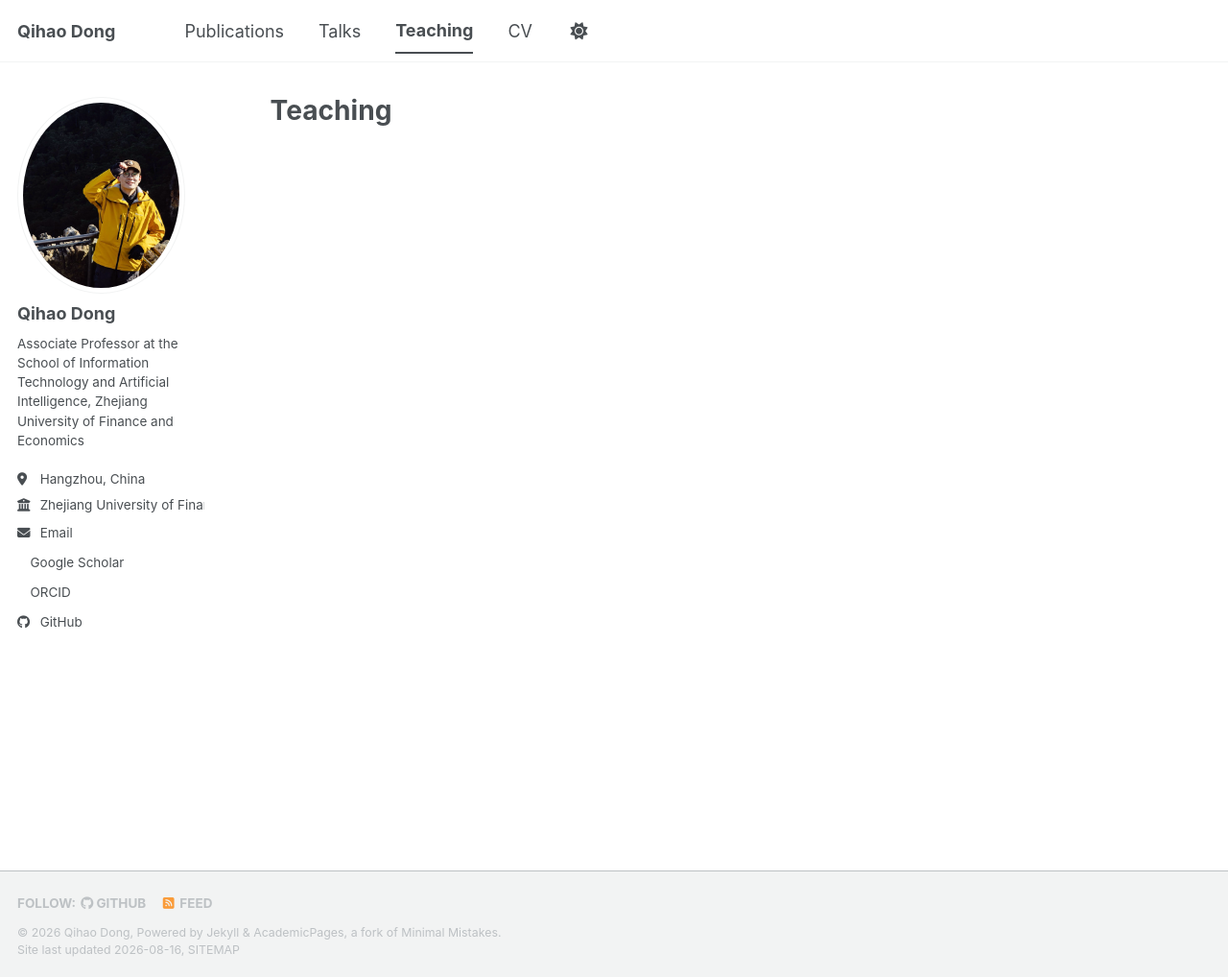
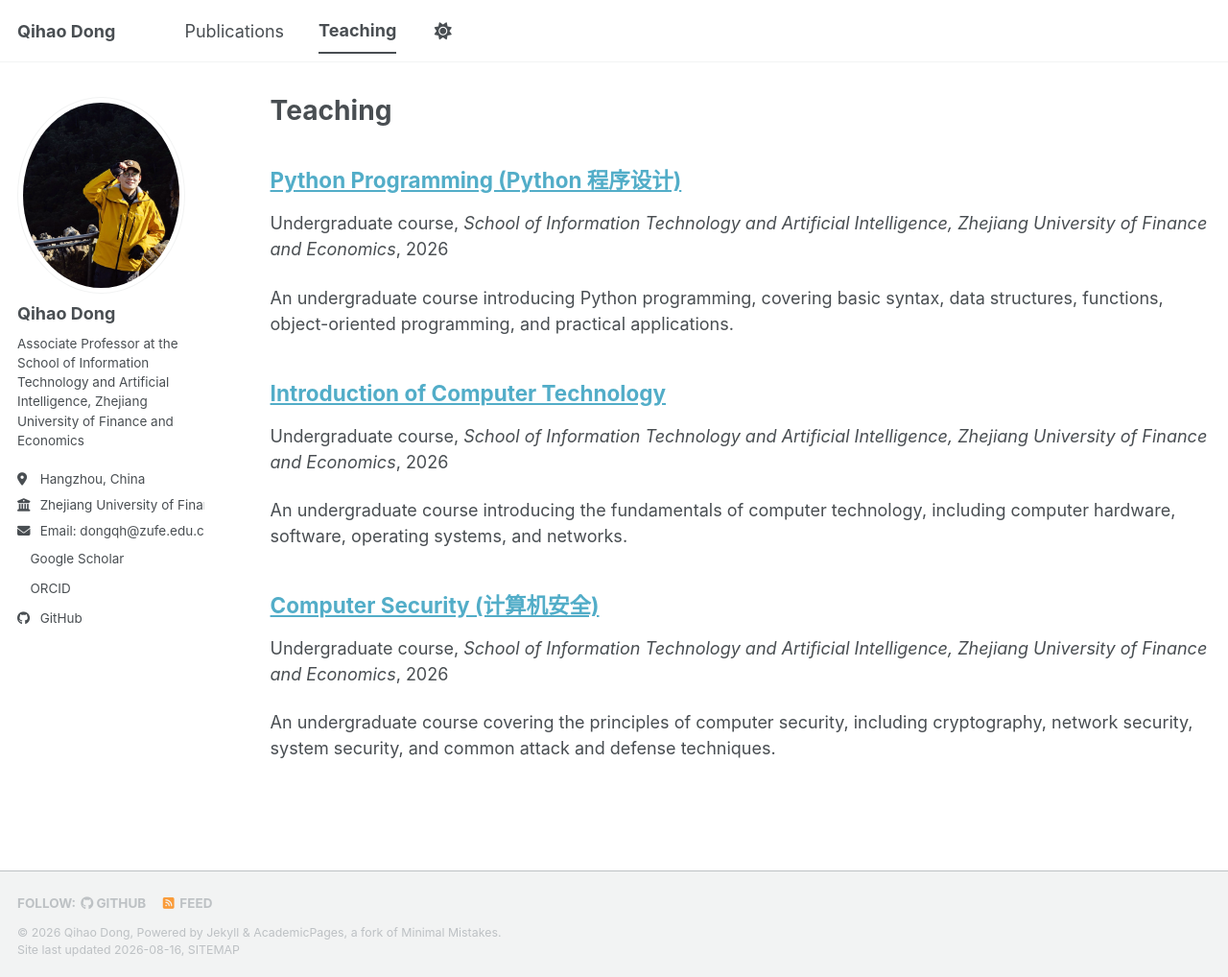
Before and after one commit to CobbD/CobbD.github.io, a Jekyll site: the page built from _pages/teaching.html, in a window 1280 px wide and 1018 px high. Shown: the whole window at 96% size. Built offline with Jekyll 4.4.1, drawn with Linux system fonts in a browser that asks for light colours; a style sheet for code colours, icons or effects is not loaded.

Commit message:
feat: simplify nav, add teaching courses and weiqi-style publications

```diff
--- a/_data/navigation.yml
+++ b/_data/navigation.yml
@@ -11,14 +11,8 @@ main:
   - title: "Publications"
     url: /publications/
 
-  - title: "Talks"
-    url: /talks/
-
   - title: "Teaching"
     url: /teaching/
 
-  - title: "CV"
-    url: /cv/
-
   # - title: "CV"
   #   url: /cv-json/
--- a/_includes/author-profile.html
+++ b/_includes/author-profile.html
@@ -34,7 +34,7 @@
         <li><a href="{{ author.uri }}"><i class="fas fa-fw fa-link icon-pad-right" aria-hidden="true"></i>{{ site.data.ui-text[site.locale].website_label | default: "Website" }}</a></li>
       {% endif %}
       {% if author.email %}
-        <li><a href="mailto:{{ author.email }}"><i class="fas fa-fw fa-envelope icon-pad-right" aria-hidden="true"></i>{{ site.data.ui-text[site.locale].email_label | default: "Email" }}</a></li>
+        <li><i class="fas fa-fw fa-envelope icon-pad-right" aria-hidden="true"></i>{{ site.data.ui-text[site.locale].email_label | default: "Email" }}: {{ author.email }}</li>
       {% endif %}
 
       <!-- Font Awesome and Academicons icons / Academic websites -->
--- /dev/null
+++ b/_teaching/2026-01-01-computer-security.md
@@ -0,0 +1,11 @@
+---
+title: "Computer Security (计算机安全)"
+collection: teaching
+type: "Undergraduate course"
+permalink: /teaching/computer-security
+venue: "School of Information Technology and Artificial Intelligence, Zhejiang University of Finance and Economics"
+date: 2026-01-01
+location: "Hangzhou, China"
+---
+
+An undergraduate course covering the principles of computer security, including cryptography, network security, system security, and common attack and defense techniques.
--- /dev/null
+++ b/_teaching/2026-01-01-introduction-of-computer-technology.md
@@ -0,0 +1,11 @@
+---
+title: "Introduction of Computer Technology"
+collection: teaching
+type: "Undergraduate course"
+permalink: /teaching/introduction-of-computer-technology
+venue: "School of Information Technology and Artificial Intelligence, Zhejiang University of Finance and Economics"
+date: 2026-01-01
+location: "Hangzhou, China"
+---
+
+An undergraduate course introducing the fundamentals of computer technology, including computer hardware, software, operating systems, and networks.
--- /dev/null
+++ b/_teaching/2026-01-01-python-programming.md
@@ -0,0 +1,11 @@
+---
+title: "Python Programming (Python 程序设计)"
+collection: teaching
+type: "Undergraduate course"
+permalink: /teaching/python-programming
+venue: "School of Information Technology and Artificial Intelligence, Zhejiang University of Finance and Economics"
+date: 2026-01-01
+location: "Hangzhou, China"
+---
+
+An undergraduate course introducing Python programming, covering basic syntax, data structures, functions, object-oriented programming, and practical applications.
```
Also changed, not shown: _pages/about.md (+9 -1 lines).
